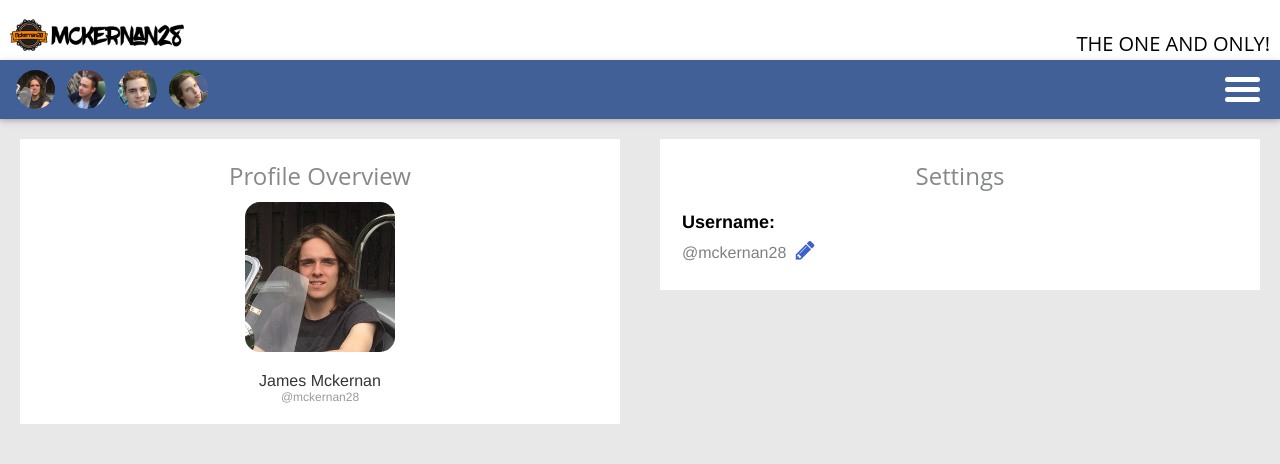
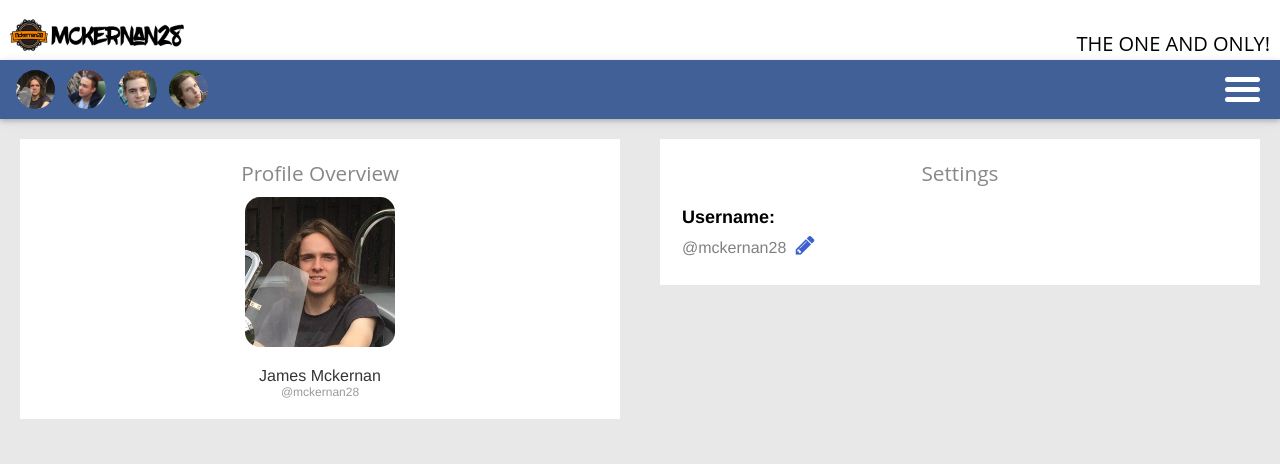
Before and after one commit to mckernan28/mckernan28.github.io, a PHP site: page /settings.html in a window 1280 px wide. Shown: the top 464 px of the page. Run offline with PHP 8.4, Linux system fonts and the light colour scheme.

Commit message:
changed font-size for titles

```diff
--- a/style.css
+++ b/style.css
@@ -420,7 +420,7 @@ i {
     /*padding: 20px 0 0 0;*/
     color: #858988;
     font-family: 'Open Sans', sans-serif;
-    font-size: 1.5em;
+    font-size: 1.3em;
 }
 
 #settings-form {
```
